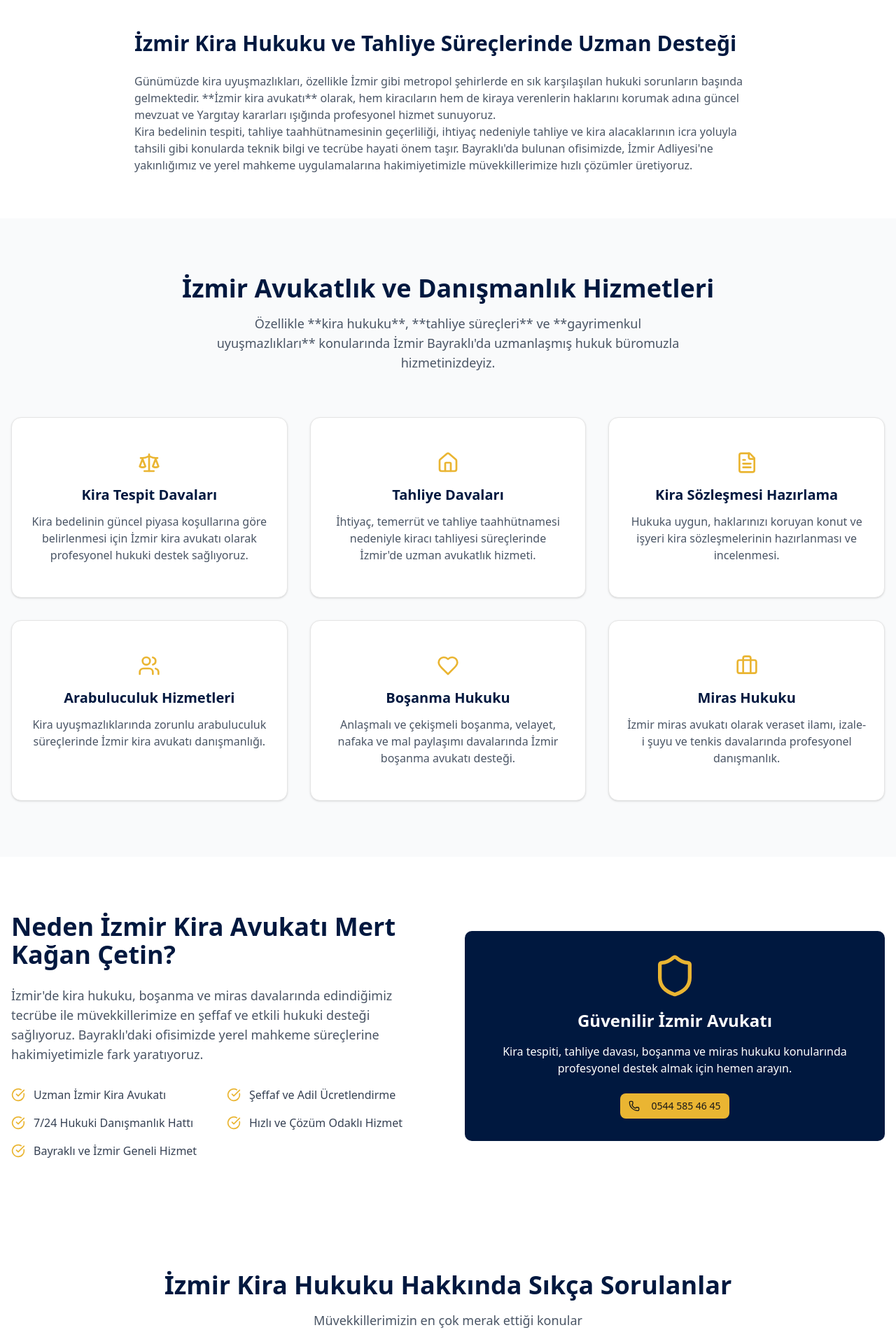
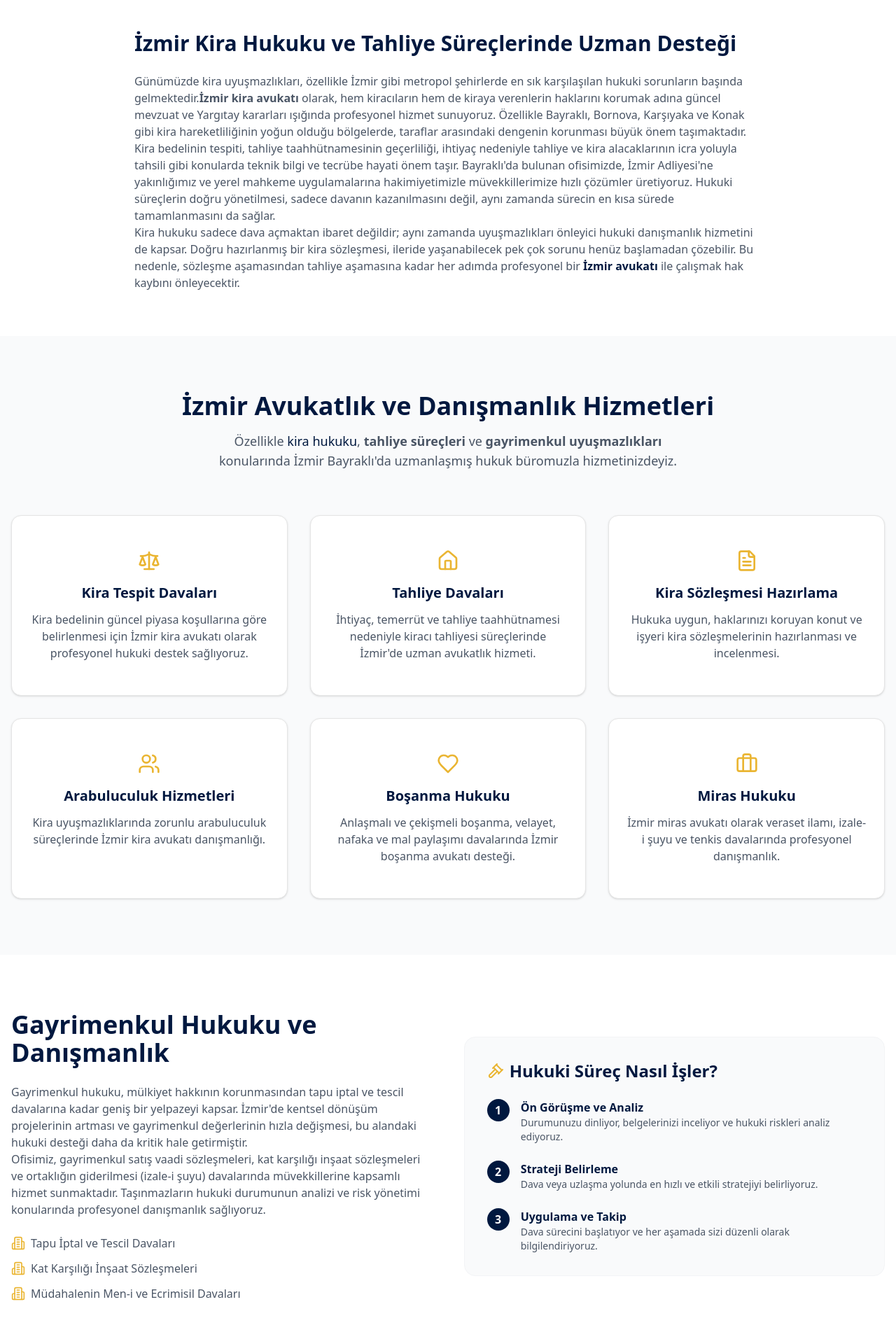
Before and after one commit to pixelmirage/site, a React (Vite) app: page / in a window 1280 px wide. Shown: the part 700-2620 px from the top of the page at 70% size. Built offline with nearby package versions, Linux system fonts and the light colour scheme.

Commit message:
SEO improvements: expanded homepage content, added internal links, and created llms.txt

```diff
--- a/src/components/HomePage.jsx
+++ b/src/components/HomePage.jsx
@@ -13,7 +13,9 @@ import {
   Heart,
   Briefcase,
   Gavel,
-  Info
+  Info,
+  Building2,
+  Gavel as GavelIcon
 } from 'lucide-react'
 import heroImage from '../assets/homepage_hero.png'
 
@@ -70,7 +72,7 @@ const HomePage = () => {
                 İzmir Kira Avukatı ve Hukuki Danışmanlık <span className="block text-2xl mt-2 font-semibold text-white/90">Avukat Mert Kağan Çetin</span>
               </h1>
               <p className="text-xl mb-8 text-white/90">
-                İzmir'de **kira hukuku**, **tahliye davaları**, **boşanma** ve **miras hukuku** alanlarında uzman kadromuzla yanınızdayız. Haklarınızı korumak ve hızlı çözümler üretmek için profesyonel avukatlık hizmeti sunuyoruz.
+                İzmir'de <Link to="/hizmetlerimiz" className="underline hover:text-accent transition-colors">kira hukuku</Link>, <Link to="/hizmetlerimiz" className="underline hover:text-accent transition-colors">tahliye davaları</Link>, <Link to="/hizmetlerimiz" className="underline hover:text-accent transition-colors">boşanma</Link> ve <Link to="/hizmetlerimiz" className="underline hover:text-accent transition-colors">miras hukuku</Link> alanlarında uzman kadromuzla yanınızdayız. Haklarınızı korumak ve hızlı çözümler üretmek için profesyonel avukatlık hizmeti sunuyoruz.
               </p>
               <div className="flex flex-col sm:flex-row gap-4">
                 <Button
@@ -101,7 +103,7 @@ const HomePage = () => {
         </div>
       </section>
 
-      {/* SEO Content Section - NEW */}
+      {/* SEO Content Section - EXPANDED */}
       <section className="py-16 bg-white">
         <div className="container mx-auto px-4">
           <div className="max-w-4xl mx-auto">
@@ -109,11 +111,18 @@ const HomePage = () => {
             <div className="prose prose-lg text-gray-600 max-w-none">
               <p>
                 Günümüzde kira uyuşmazlıkları, özellikle İzmir gibi metropol şehirlerde en sık karşılaşılan hukuki sorunların başında gelmektedir.
-                **İzmir kira avukatı** olarak, hem kiracıların hem de kiraya verenlerin haklarını korumak adına güncel mevzuat ve Yargıtay kararları ışığında profesyonel hizmet sunuyoruz.
+                <strong>İzmir kira avukatı</strong> olarak, hem kiracıların hem de kiraya verenlerin haklarını korumak adına güncel mevzuat ve Yargıtay kararları ışığında profesyonel hizmet sunuyoruz.
+                Özellikle Bayraklı, Bornova, Karşıyaka ve Konak gibi kira hareketliliğinin yoğun olduğu bölgelerde, taraflar arasındaki dengenin korunması büyük önem taşımaktadır.
               </p>
               <p>
                 Kira bedelinin tespiti, tahliye taahhütnamesinin geçerliliği, ihtiyaç nedeniyle tahliye ve kira alacaklarının icra yoluyla tahsili gibi konularda teknik bilgi ve tecrübe hayati önem taşır.
                 Bayraklı'da bulunan ofisimizde, İzmir Adliyesi'ne yakınlığımız ve yerel mahkeme uygulamalarına hakimiyetimizle müvekkillerimize hızlı çözümler üretiyoruz.
+                Hukuki süreçlerin doğru yönetilmesi, sadece davanın kazanılmasını değil, aynı zamanda sürecin en kısa sürede tamamlanmasını da sağlar.
+              </p>
+              <p>
+                Kira hukuku sadece dava açmaktan ibaret değildir; aynı zamanda uyuşmazlıkları önleyici hukuki danışmanlık hizmetini de kapsar.
+                Doğru hazırlanmış bir kira sözleşmesi, ileride yaşanabilecek pek çok sorunu henüz başlamadan çözebilir.
+                Bu nedenle, sözleşme aşamasından tahliye aşamasına kadar her adımda profesyonel bir <Link to="/hakkimizda" className="text-primary font-semibold hover:underline">İzmir avukatı</Link> ile çalışmak hak kaybını önleyecektir.
               </p>
             </div>
           </div>
@@ -128,7 +137,7 @@ const HomePage = () => {
               İzmir Avukatlık ve Danışmanlık Hizmetleri
             </h2>
             <p className="text-lg text-gray-600 max-w-2xl mx-auto">
-              Özellikle **kira hukuku**, **tahliye süreçleri** ve **gayrimenkul uyuşmazlıkları** konularında İzmir Bayraklı'da uzmanlaşmış hukuk büromuzla hizmetinizdeyiz.
+              Özellikle <Link to="/hizmetlerimiz" className="text-primary hover:underline">kira hukuku</Link>, <strong>tahliye süreçleri</strong> ve <strong>gayrimenkul uyuşmazlıkları</strong> konularında İzmir Bayraklı'da uzmanlaşmış hukuk büromuzla hizmetinizdeyiz.
             </p>
           </div>
 
@@ -152,8 +161,74 @@ const HomePage = () => {
         </div>
       </section>
 
+      {/* Real Estate Law Section - NEW */}
+      <section className="py-20 bg-white">
+        <div className="container mx-auto px-4">
+          <div className="flex flex-col lg:flex-row items-center gap-12">
+            <div className="lg:w-1/2">
+              <h2 className="text-3xl md:text-4xl font-bold text-primary mb-6">
+                Gayrimenkul Hukuku ve Danışmanlık
+              </h2>
+              <div className="prose prose-lg text-gray-600">
+                <p>
+                  Gayrimenkul hukuku, mülkiyet hakkının korunmasından tapu iptal ve tescil davalarına kadar geniş bir yelpazeyi kapsar.
+                  İzmir'de kentsel dönüşüm projelerinin artması ve gayrimenkul değerlerinin hızla değişmesi, bu alandaki hukuki desteği daha da kritik hale getirmiştir.
+                </p>
+                <p>
+                  Ofisimiz, gayrimenkul satış vaadi sözleşmeleri, kat karşılığı inşaat sözleşmeleri ve ortaklığın giderilmesi (izale-i şuyu) davalarında müvekkillerine kapsamlı hizmet sunmaktadır.
+                  Taşınmazların hukuki durumunun analizi ve risk yönetimi konularında profesyonel danışmanlık sağlıyoruz.
+                </p>
+                <ul className="list-none space-y-3 mt-6">
+                  <li className="flex items-center gap-2">
+                    <Building2 className="w-5 h-5 text-accent" />
+                    <span>Tapu İptal ve Tescil Davaları</span>
+                  </li>
+                  <li className="flex items-center gap-2">
+                    <Building2 className="w-5 h-5 text-accent" />
+                    <span>Kat Karşılığı İnşaat Sözleşmeleri</span>
+                  </li>
+                  <li className="flex items-center gap-2">
+                    <Building2 className="w-5 h-5 text-accent" />
+                    <span>Müdahalenin Men-i ve Ecrimisil Davaları</span>
+                  </li>
+                </ul>
+              </div>
+            </div>
+            <div className="lg:w-1/2 bg-gray-50 p-8 rounded-2xl border border-gray-100">
+              <h3 className="text-2xl font-bold text-primary mb-6 flex items-center gap-2">
+                <GavelIcon className="w-6 h-6 text-accent" />
+                Hukuki Süreç Nasıl İşler?
+              </h3>
+              <div className="space-y-6">
+                <div className="flex gap-4">
+                  <div className="bg-primary text-white w-8 h-8 rounded-full flex items-center justify-center flex-shrink-0 font-bold">1</div>
+                  <div>
+                    <h4 className="font-bold text-primary">Ön Görüşme ve Analiz</h4>
+                    <p className="text-gray-600 text-sm">Durumunuzu dinliyor, belgelerinizi inceliyor ve hukuki riskleri analiz ediyoruz.</p>
+                  </div>
+                </div>
+                <div className="flex gap-4">
+                  <div className="bg-primary text-white w-8 h-8 rounded-full flex items-center justify-center flex-shrink-0 font-bold">2</div>
+                  <div>
+                    <h4 className="font-bold text-primary">Strateji Belirleme</h4>
+                    <p className="text-gray-600 text-sm">Dava veya uzlaşma yolunda en hızlı ve etkili stratejiyi belirliyoruz.</p>
+                  </div>
+                </div>
+                <div className="flex gap-4">
+                  <div className="bg-primary text-white w-8 h-8 rounded-full flex items-center justify-center flex-shrink-0 font-bold">3</div>
+                  <div>
+                    <h4 className="font-bold text-primary">Uygulama ve Takip</h4>
+                    <p className="text-gray-600 text-sm">Dava sürecini başlatıyor ve her aşamada sizi düzenli olarak bilgilendiriyoruz.</p>
+                  </div>
+                </div>
+              </div>
+            </div>
+          </div>
+        </div>
+      </section>
+
       {/* Why Choose Us Section */}
-      <section className="py-20">
+      <section className="py-20 bg-gray-50">
         <div className="container mx-auto px-4">
           <div className="grid grid-cols-1 lg:grid-cols-2 gap-12 items-center">
             <div>
@@ -162,6 +237,7 @@ const HomePage = () => {
               </h2>
               <p className="text-lg text-gray-600 mb-8">
                 İzmir'de kira hukuku, boşanma ve miras davalarında edindiğimiz tecrübe ile müvekkillerimize en şeffaf ve etkili hukuki desteği sağlıyoruz. Bayraklı'daki ofisimizde yerel mahkeme süreçlerine hakimiyetimizle fark yaratıyoruz.
+                Daha fazla bilgi için <Link to="/makaleler" className="text-primary font-semibold hover:underline">hukuki makalelerimizi</Link> inceleyebilirsiniz.
               </p>
 
               <div className="grid grid-cols-1 md:grid-cols-2 gap-4">
@@ -198,7 +274,7 @@ const HomePage = () => {
         </div>
       </section>
 
-      {/* FAQ Section - NEW */}
+      {/* FAQ Section - EXPANDED */}
       <section className="py-20 bg-white">
         <div className="container mx-auto px-4">
           <div className="text-center mb-16">
@@ -217,7 +293,7 @@ const HomePage = () => {
                   İzmir'de kira tahliye davası ne kadar sürer?
                 </h3>
                 <p className="text-gray-600">
-                  Tahliye davaları, davanın türüne ve mahkemenin iş yüküne bağlı olarak İzmir'de ortalama 8 ay ile 1.5 yıl arasında sonuçlanmaktadır. Bir **İzmir kira avukatı** ile çalışmak, usul hatalarını önleyerek sürecin uzamasını engeller.
+                  Tahliye davaları, davanın türüne ve mahkemenin iş yüküne bağlı olarak İzmir'de ortalama 8 ay ile 1.5 yıl arasında sonuçlanmaktadır. Bir <strong>İzmir kira avukatı</strong> ile çalışmak, usul hatalarını önleyerek sürecin uzamasını engeller.
                 </p>
               </CardContent>
             </Card>
@@ -229,6 +305,28 @@ const HomePage = () => {
                 </h3>
                 <p className="text-gray-600">
                   Kira sözleşmesinin üzerinden 5 yıl geçmişse, taraflar kira bedelinin emsal rayiçlere göre yeniden belirlenmesi için kira tespit davası açabilirler. Bu süreçte doğru bilirkişi raporu ve emsal sunumu kritik önem taşır.
+                </p>
+              </CardContent>
+            </Card>
+            <Card>
+              <CardContent className="p-6">
+                <h3 className="text-lg font-semibold text-primary mb-2 flex items-center">
+                  <Info className="w-5 h-5 mr-2 text-accent" />
+                  Arabuluculuk süreci zorunlu mu?
+                </h3>
+                <p className="text-gray-600">
+                  Evet, 1 Eylül 2023 tarihinden itibaren kira uyuşmazlıklarında dava açmadan önce arabuluculuğa başvurmak zorunludur. Arabuluculuk aşamasında bir avukatla temsil edilmek, haklarınızı korumak adına tavsiye edilir.
+                </p>
+              </CardContent>
+            </Card>
+            <Card>
+              <CardContent className="p-6">
+                <h3 className="text-lg font-semibold text-primary mb-2 flex items-center">
+                  <Info className="w-5 h-5 mr-2 text-accent" />
+                  Tahliye taahhütnamesi ne zaman imzalanmalıdır?
+                </h3>
+                <p className="text-gray-600">
+                  Tahliye taahhütnamesinin geçerli olması için kira sözleşmesinin imza tarihinden sonraki bir tarihte düzenlenmiş olması gerekir. Sözleşme ile aynı gün imzalanan taahhütnameler genellikle geçersiz sayılmaktadır.
                 </p>
               </CardContent>
             </Card>
@@ -266,7 +364,7 @@ const HomePage = () => {
                 rating: 5
               }
             ].map((testimonial, index) => (
-              <Card key={index} className="hover:shadow-lg transition-shadow">
+              <Card key={index} className="bg-white">
                 <CardContent className="p-6">
                   <div className="flex mb-4">
                     {[...Array(testimonial.rating)].map((_, i) => (
@@ -276,7 +374,7 @@ const HomePage = () => {
                   <p className="text-gray-600 mb-4 italic">
                     "{testimonial.text}"
                   </p>
-                  <p className="font-semibold text-primary">
+                  <p className="font-bold text-primary">
                     {testimonial.name}
                   </p>
                 </CardContent>
@@ -286,19 +384,19 @@ const HomePage = () => {
         </div>
       </section>
 
-      {/* CTA Section */}
+      {/* Final CTA Section */}
       <section className="py-20 bg-primary text-white">
         <div className="container mx-auto px-4 text-center">
           <h2 className="text-3xl md:text-4xl font-bold mb-6">
-            Hukuki Danışmanlık İçin Bize Ulaşın
+            Hukuki Sorunlarınıza Profesyonel Çözümler
           </h2>
           <p className="text-xl mb-8 text-white/90 max-w-2xl mx-auto">
-            İzmir'de kira, boşanma veya miras hukuku konularında yardıma mı ihtiyacınız var? Hemen iletişime geçin.
+            İzmir'de kira, gayrimenkul, boşanma veya miras hukuku konularında uzman desteği almak için hemen iletişime geçin.
           </p>
           <div className="flex flex-col sm:flex-row gap-4 justify-center">
             <Button
               size="lg"
-              className="bg-primary hover:bg-primary/90 text-primary-foreground"
+              className="bg-accent hover:bg-accent/90 text-accent-foreground"
               asChild
             >
               <Link to="/iletisim">İletişime Geçin</Link>
@@ -309,10 +407,7 @@ const HomePage = () => {
               className="border-white text-white hover:bg-white hover:text-primary"
               asChild
             >
-              <a href="tel:+905445854645">
-                <Phone className="w-4 h-4 mr-2" />
-                544 585 46 45
-              </a>
+              <a href="tel:+905445854645">Hemen Arayın</a>
             </Button>
           </div>
         </div>
```
Also changed, not shown: public/llms.txt (added).
